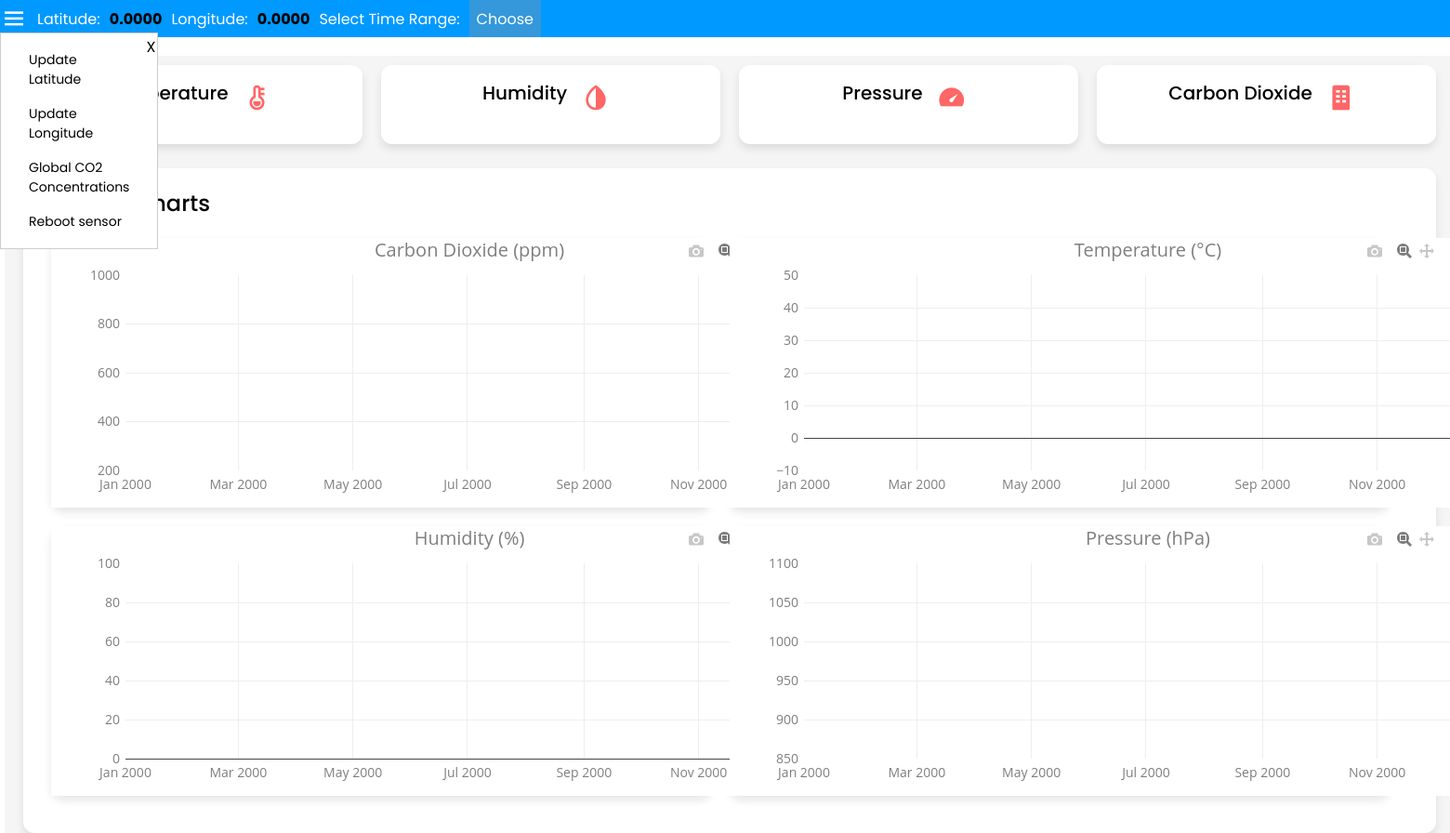
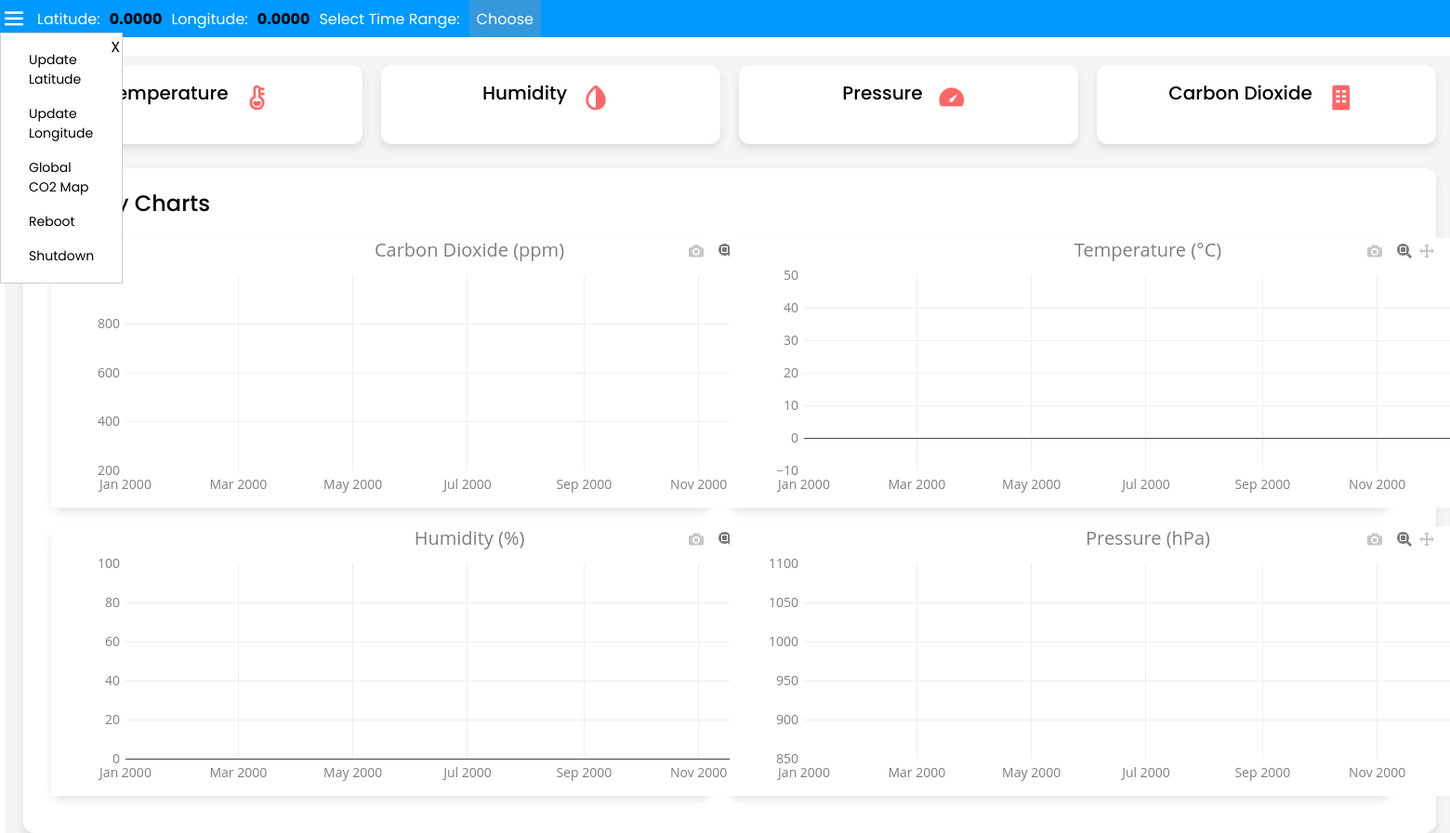
Before and after one commit to SteveBz/MoonRabbit, a Flask app: page / in a window 1560 px wide; the page is wider, and only the part inside the window is pictured. Shown: that part at 93% size. Run offline with Flask 2, Linux system fonts and the light colour scheme; some libraries are stand-ins or nearby versions.

Commit message:
Add files via upload

```diff
--- a/templates/index.html
+++ b/templates/index.html
@@ -21,8 +21,9 @@
           <div class="close-button" onclick="toggleMenu()">X</div> <!-- Close button -->
           <a href="#" class="menu-item" onclick="updateLat()">Update Latitude</a>
           <a href="#" class="menu-item" onclick="updateLong()">Update Longitude</a>
-          <a href="#" class="menu-item" onclick="loadGlobalCO2()">Global CO2 Concentrations</a> <!-- New menu item -->
-          <a href="#" class="menu-item" onclick="handleRebootClick()">Reboot sensor</a> <!-- Reboot button -->
+          <a href="#" class="menu-item" onclick="loadGlobalCO2()">Global CO2 Map</a> <!-- New menu item -->
+          <a href="#" class="menu-item" onclick="handleRebootClick()">Reboot</a> <!-- Reboot item -->
+          <a href="#" class="menu-item" onclick="handleShutdownClick()">Shutdown</a> <!-- Shutdown item -->
         </div>
       </div>
     </nav>
```
